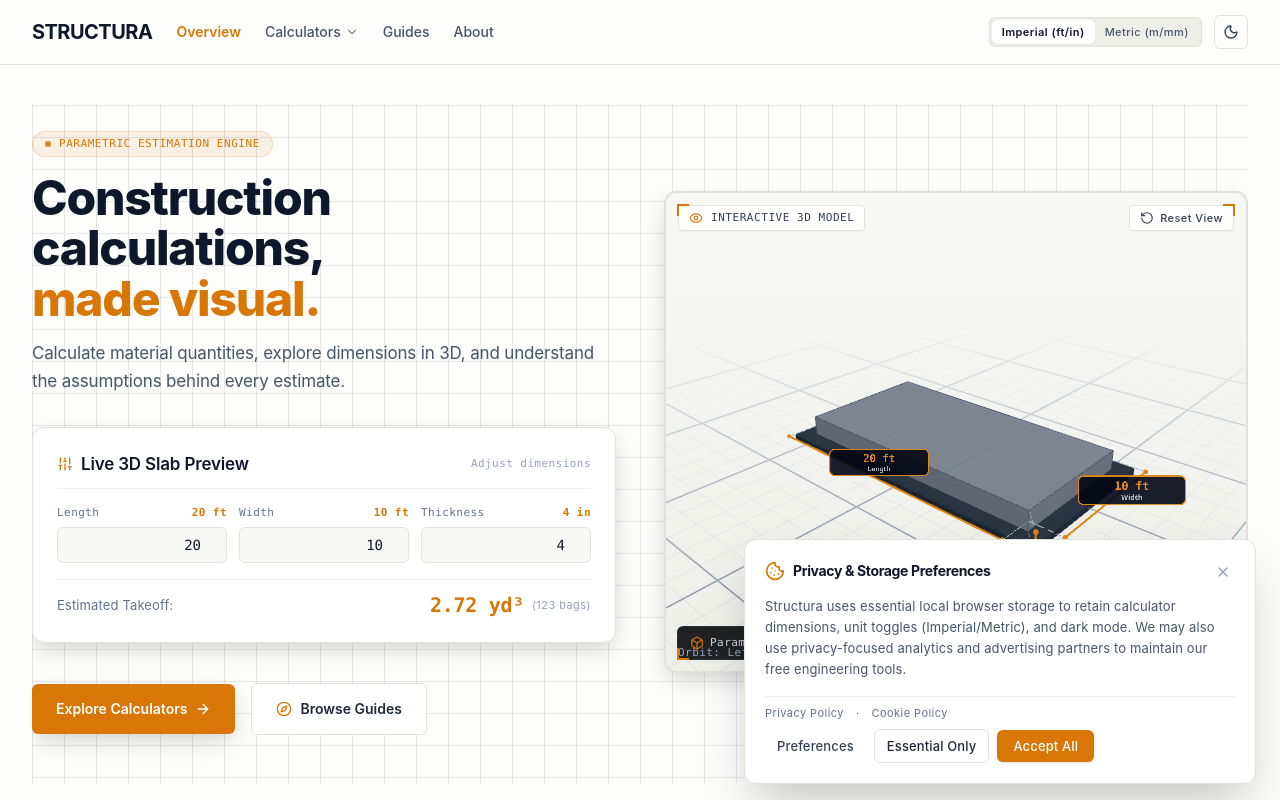
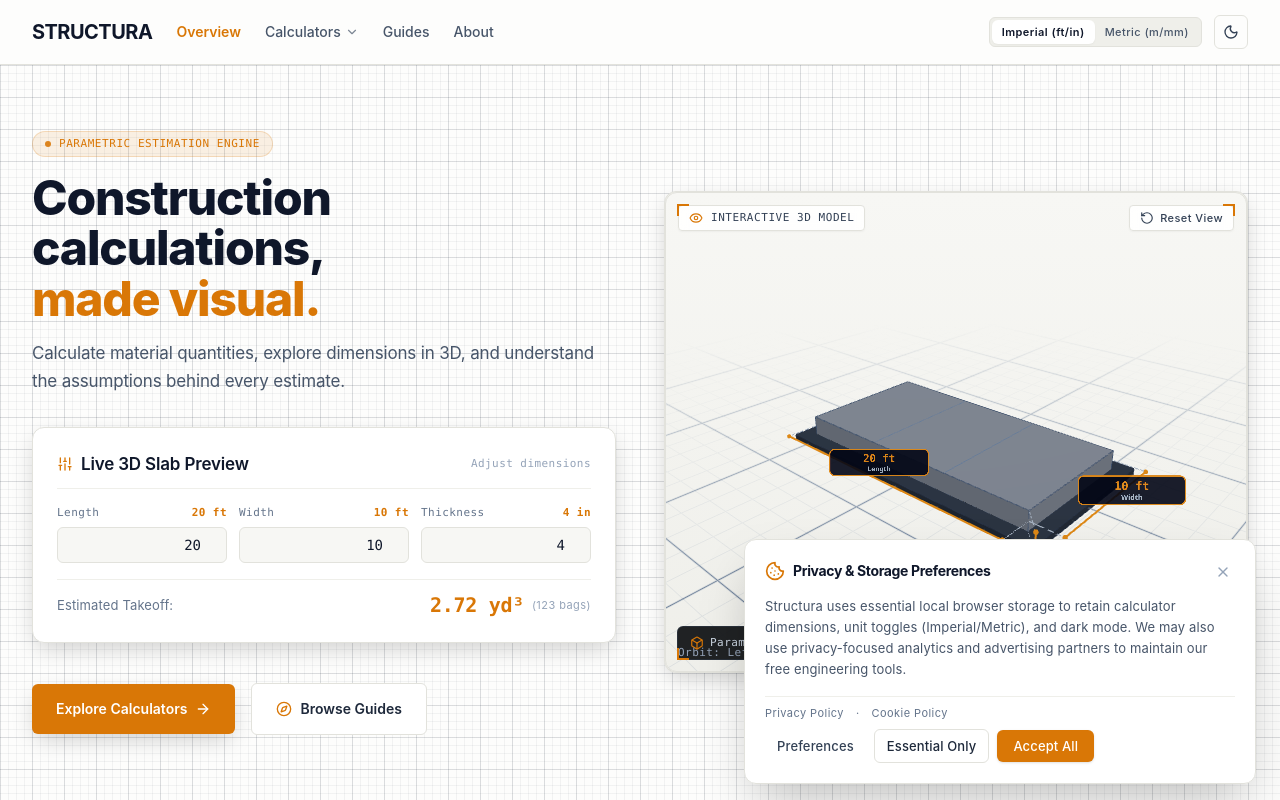
Before and after one commit to sanketnaman/structura, a React (Vite) app: page / in a window 1280 px wide. Shown: the top 800 px of the page. Built offline with nearby package versions, Linux system fonts and the light colour scheme; no server answers.

Commit message:
feat: promote architectural grid to site-wide background design system

```diff
--- a/src/components/home/HeroInteractiveScene.tsx
+++ b/src/components/home/HeroInteractiveScene.tsx
@@ -33,10 +33,7 @@
   });
 
   return (
-    <section className="relative pt-6 pb-12 overflow-hidden">
-      {/* Editorial Grid Background Motif */}
-      <div className="absolute inset-0 bg-[linear-gradient(to_right,rgba(30,41,59,0.10)_1px,transparent_1px),linear-gradient(to_bottom,rgba(30,41,59,0.10)_1px,transparent_1px)] dark:bg-[linear-gradient(to_right,rgba(255,255,255,0.04)_1px,transparent_1px),linear-gradient(to_bottom,rgba(255,255,255,0.04)_1px,transparent_1px)] bg-[size:32px_32px] pointer-events-none" />
-
+    <section className="relative pt-6 pb-12">
       <div className="grid grid-cols-1 lg:grid-cols-12 gap-12 items-center relative z-10">
         {/* Left Column: Editorial SaaS Typography & Direct Controls (6 cols) */}
         <div className="lg:col-span-6 space-y-8">
--- a/src/components/layout/GlobalLayout.tsx
+++ b/src/components/layout/GlobalLayout.tsx
@@ -64,8 +64,10 @@
       />
 
       {/* Main Content Workspace */}
-      <main className="flex-1 w-full max-w-7xl mx-auto px-4 sm:px-6 lg:px-8 py-8 md:py-10">
-        {children}
+      <main className="flex-1 w-full tech-grid">
+        <div className="max-w-7xl mx-auto px-4 sm:px-6 lg:px-8 py-8 md:py-10">
+          {children}
+        </div>
       </main>
 
       {/* Comprehensive Architectural Trade & Legal Footer */}
--- a/src/index.css
+++ b/src/index.css
@@ -39,6 +39,33 @@
     -moz-osx-font-smoothing: grayscale;
     min-height: 100vh;
   }
+
+  /* Site-wide architectural drafting grid (light = graphite on warm off-white) */
+  :root {
+    --grid-primary: rgba(30, 41, 59, 0.11);
+    --grid-secondary: rgba(30, 41, 59, 0.05);
+    --grid-size: 32px;
+  }
+  .dark {
+    --grid-primary: rgba(255, 255, 255, 0.045);
+    --grid-secondary: rgba(255, 255, 255, 0.018);
+    --grid-size: 32px;
+  }
+}
+
+/* Reusable site-wide grid background utility.
+   Applied to the main page surface only — never to cards, inputs, header, or footer. */
+.tech-grid {
+  background-image:
+    linear-gradient(to right, var(--grid-primary) 1px, transparent 1px),
+    linear-gradient(to bottom, var(--grid-primary) 1px, transparent 1px),
+    linear-gradient(to right, var(--grid-secondary) 1px, transparent 1px),
+    linear-gradient(to bottom, var(--grid-secondary) 1px, transparent 1px);
+  background-size:
+    var(--grid-size) var(--grid-size),
+    var(--grid-size) var(--grid-size),
+    calc(var(--grid-size) / 4) calc(var(--grid-size) / 4),
+    calc(var(--grid-size) / 4) calc(var(--grid-size) / 4);
 }
 
 /* Tabular figures for construction metrics & measurements */
```
